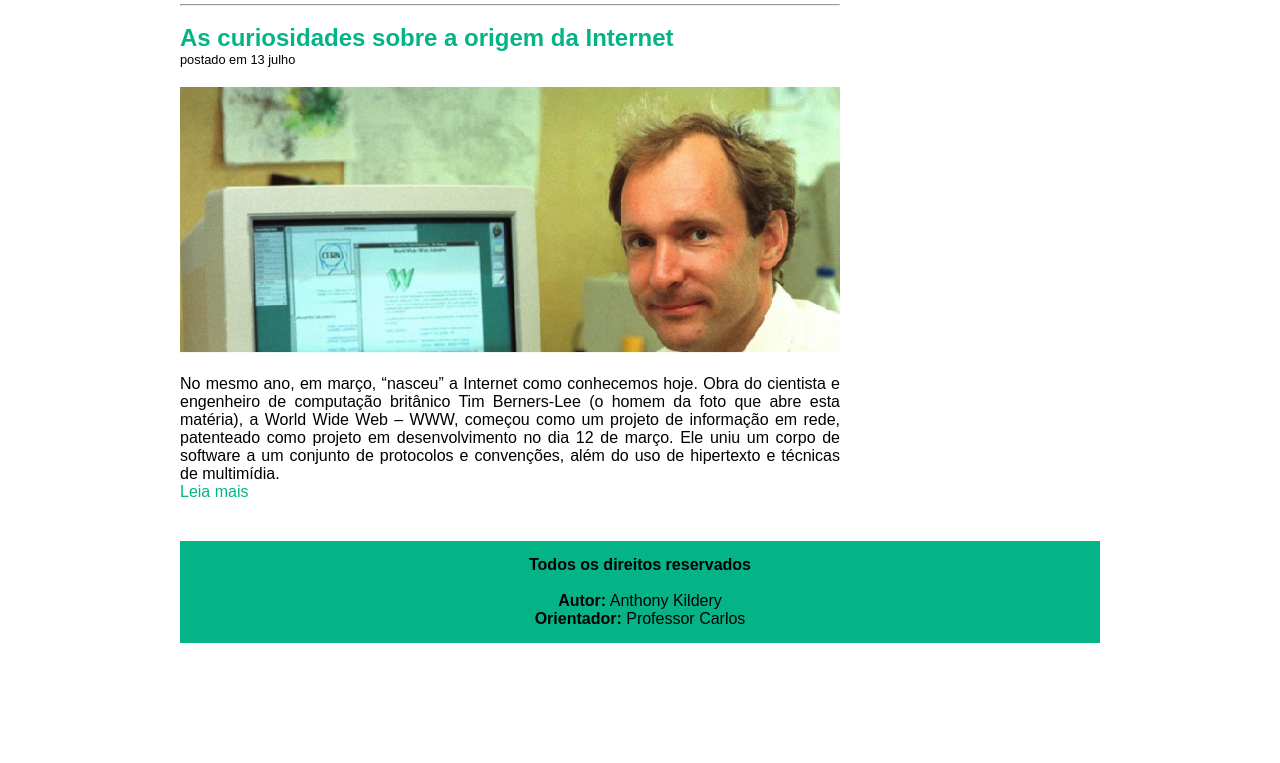
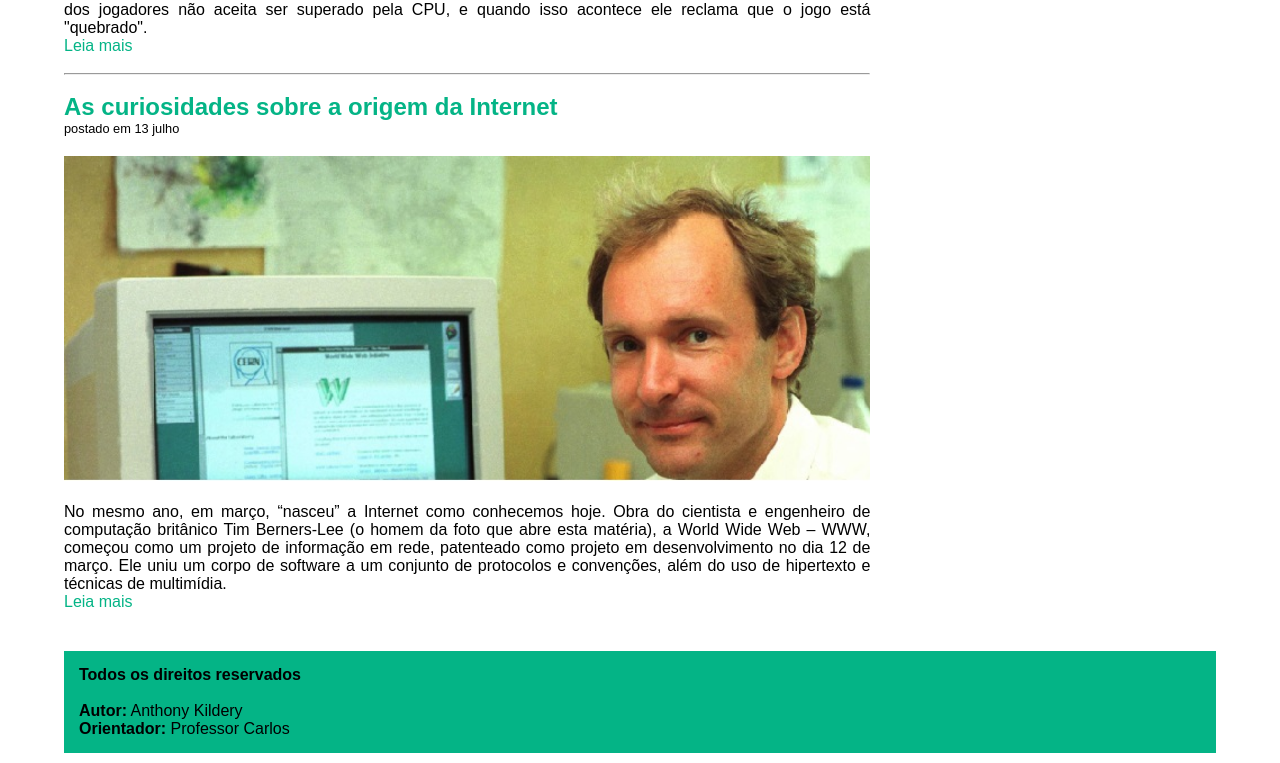
Before and after one commit to anthonykill/TecBlog.io, a plain HTML site: page index.html in a window 1280 px wide. Shown: the part 634-1397 px from the top of the page. Before the commit the page ends 1277 px from the top, so only its background shows below. Drawn offline with Linux system fonts and the light colour scheme.

Commit message:
Update estilo.css
...

```diff
--- a/css/estilo.css
+++ b/css/estilo.css
@@ -20,8 +20,8 @@ body {
 }
 #box-principal {
     background: #ffffff;
-    width: 920px;
-    margin: 0 auto;
+    width: 90%;
+    margin: 10px auto;
 }
 #box-postagens, #box-lateral{
     background: #ffffff;
@@ -30,12 +30,14 @@ body {
 }
 #box-postagens {
     background-color: #ffffff;
-    width: 660px;
+    width: 70%;
     float: left;
+    padding-right: 30px;
 }
 #box-lateral {
-    width: 240px;
+    width: 20%;
     float: right;
+    margin-left: 0px;
 }
 .postegem {
     padding: 20px;
@@ -54,7 +56,7 @@ body {
 }
 #rodape {
     clear: both;
-    text-align: center;
+    text-align: justify;
     padding: 15px;
     background: #04B486;
 }
@@ -79,6 +81,9 @@ a:hover {
     background-color: #ffffff;
     text-decoration: underline;
 }
+#rodape a:visited {
+    color: black;
+}
 
 /*Formatçãao Geral*/
 h1 {
```
